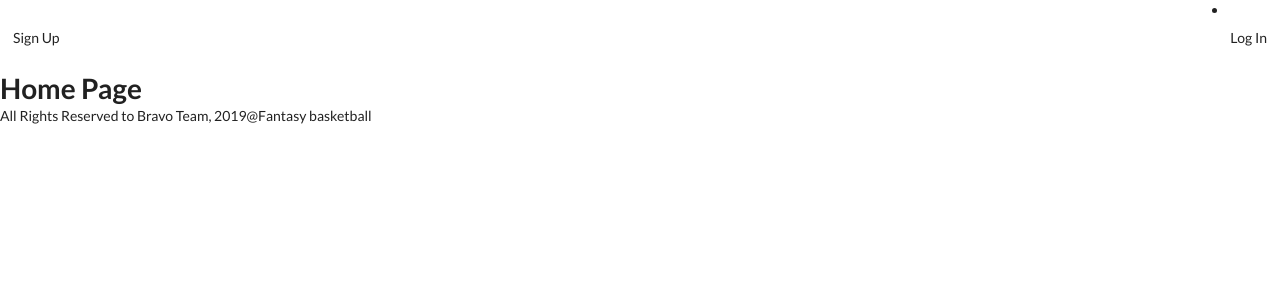
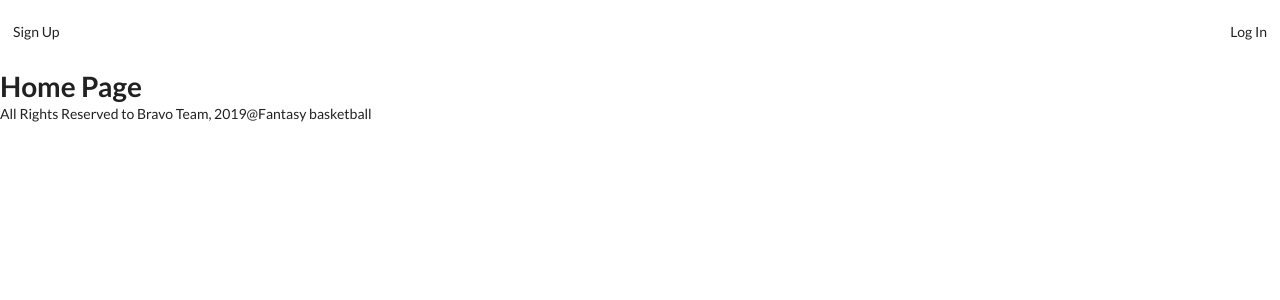
Before and after one commit to samiduara/fantasybasketball, a Django app: page / in a window 1280 px wide. Shown: the top 300 px of the page. Before the commit the page ends 124 px from the top, so only its background shows below. Run offline with Django 3.2, Linux system fonts and the light colour scheme.

Commit message:
add new stylesheet for css

```diff
--- /dev/null
+++ b/fantasybasketball/main_app/static/css/style.css
@@ -0,0 +1,3 @@
+* {
+    list-style:none;
+}
--- a/fantasybasketball/main_app/templates/base.html
+++ b/fantasybasketball/main_app/templates/base.html
@@ -7,8 +7,10 @@
     <meta http-equiv="X-UA-Compatible" content="ie=edge">
     <title>Fantasy Baskteball</title>
     <link rel="stylesheet" href="{% static 'css/semantic.css' %}">
+    <link rel="stylesheet" href="{% static 'css/style.css' %}">
 </head>
 <body>
+    <link re;="stylesheet" href="{% static 'css/style.css' %}">
     <div class="ui secondary  menu">
         {% if user.is_authenticated %}
             <a class="item" href="{% url 'dashboard' %}">Dashboard</a>
```
